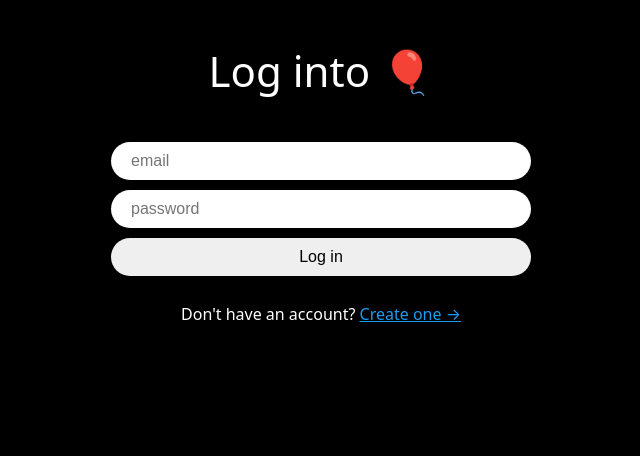
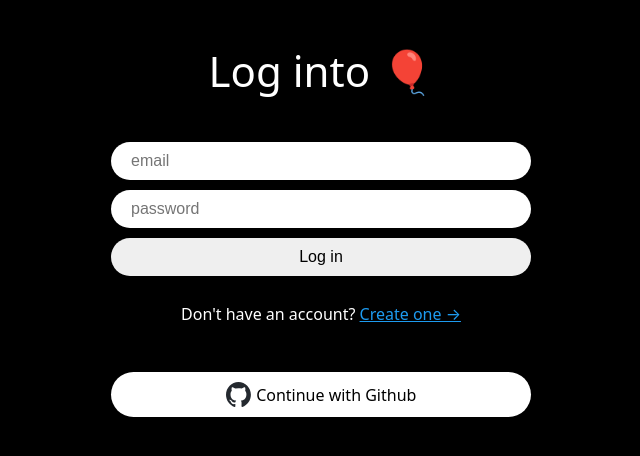
Before and after one commit to Livelyoneweek/react_twitter_clone, a React (Vite) app: page /login in a window 1280 px wide. Shown: the top 456 px of the page, without its empty margins (319-959 px from the left). Built offline with nearby package versions, Linux system fonts and the light colour scheme; the HTML template or start-up script is replaced by a standard one.

Commit message:
feat: github login add

```diff
--- /dev/null
+++ b/src/components/github-btn.tsx
@@ -0,0 +1,43 @@
+import { GithubAuthProvider, signInWithPopup } from "firebase/auth";
+import styled from "styled-components"
+import { auth } from "../firebase";
+import { useNavigate } from "react-router-dom";
+
+const Button = styled.span`
+    margin-top: 50px;
+    background-color: white;
+    font-weight: 5 00;
+    width: 100%;
+    color: black;
+    padding: 10px 20px;
+    border-radius: 50px;
+    border: 0;
+    display: flex;
+    gap: 5px;
+    align-items: center;
+    justify-content: center;
+    cursor: pointer;
+`;
+
+const Logo = styled.img`
+    height: 25px;
+`;
+
+export default function GithubButton() {
+    const navigate = useNavigate();
+    const onClick = async () => {
+        try {
+            const provider = new GithubAuthProvider();
+            await signInWithPopup(auth, provider);
+            navigate("/");
+        } catch (error) {
+            console.error(error);
+        }
+    }
+    return (
+        <Button onClick={onClick}>
+            <Logo src="github-logo.svg" />
+            Continue with Github
+        </Button>
+    )
+}
--- a/src/routes/create-account.tsx
+++ b/src/routes/create-account.tsx
@@ -4,6 +4,7 @@
 import { Link, useNavigate } from "react-router-dom";
 import { FirebaseError } from "firebase/app";
 import { Error, Form, Input, Switcher, Title, Wrapper } from "../components/auth-components";
+import GithubButton from "../components/github-btn";
 
 
 export default function CreateAccount() {
@@ -88,6 +89,7 @@
       <Switcher>
         Already have an account? <Link to="/login">Log in &rarr;</Link>
       </Switcher>
+      <GithubButton />
     </Wrapper>
   );
 }
--- a/src/routes/login.tsx
+++ b/src/routes/login.tsx
@@ -4,6 +4,7 @@
 import { FirebaseError } from "firebase/app";
 import { signInWithEmailAndPassword } from "firebase/auth";
 import { Error, Form, Input, Switcher, Title, Wrapper } from "../components/auth-components";
+import GithubButton from "../components/github-btn";
 
 
 export default function CreateAccount() {
@@ -73,6 +74,7 @@
       <Switcher>
         Don't have an account? <Link to="/create-account">Create one &rarr;</Link>
       </Switcher>
+      <GithubButton />
     </Wrapper>
   );
 }
```
Also changed, not shown: public/github-logo.svg (added).
